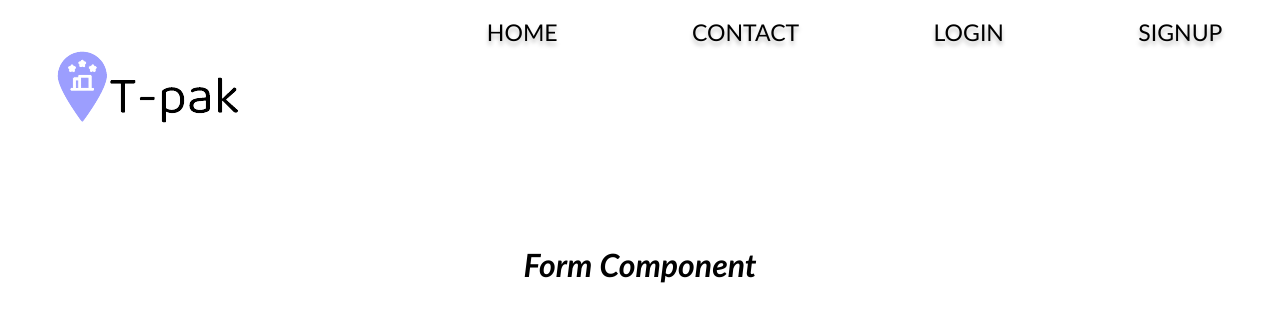
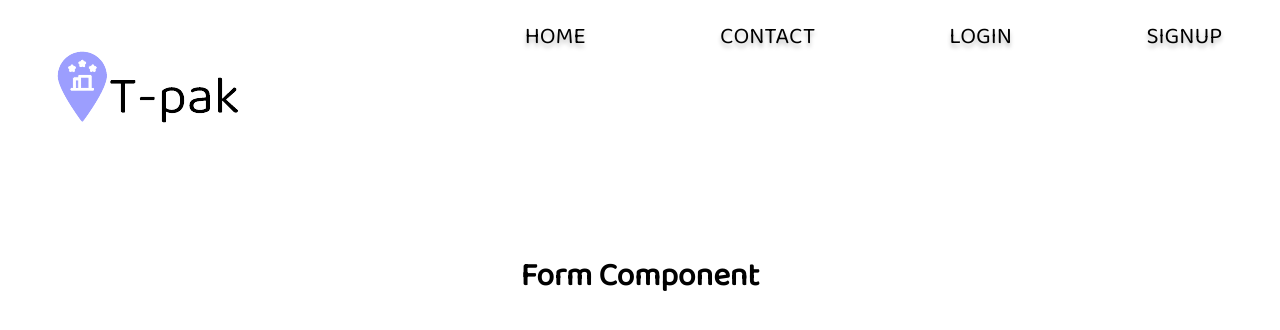
Before and after one commit to mossZmossZ/t-pak, a React (Create React App) app in the folder client/: page /Form in a window 1280 px wide. Shown: the top 330 px of the page. Built offline with nearby package versions, Linux system fonts and the light colour scheme.

Commit message:
update font baloo2

```diff
--- a/client/src/pages/Formcomponents/Formcomponents.css
+++ b/client/src/pages/Formcomponents/Formcomponents.css
@@ -2,7 +2,11 @@
 .form_container{
     padding: 5px;
 }
-.form_container{
 
-    font-style: italic;
+.form_container mossZ{
+    font-style:bold;
 }
+
+*{
+    font-family: 'Baloo Bhai 2', cursive;
+}
--- a/client/src/pages/Formcomponents/Formcomponents.js
+++ b/client/src/pages/Formcomponents/Formcomponents.js
@@ -3,7 +3,9 @@ import"./Formcomponents.css";
 const FormComponents=()=>{
     return(
         <div className="form_container">
-            <h1>Form Component</h1>
+            <div id="mossZ">
+                <h1>Form Component</h1>
+            </div>
         </div>
     );
 }
```
